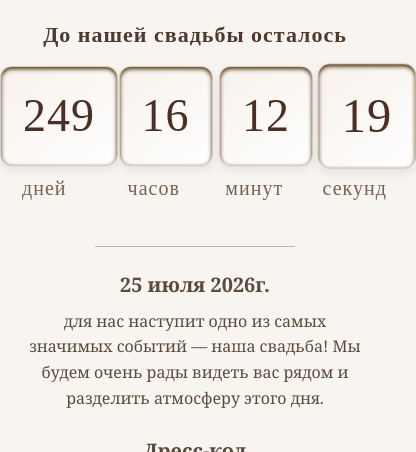
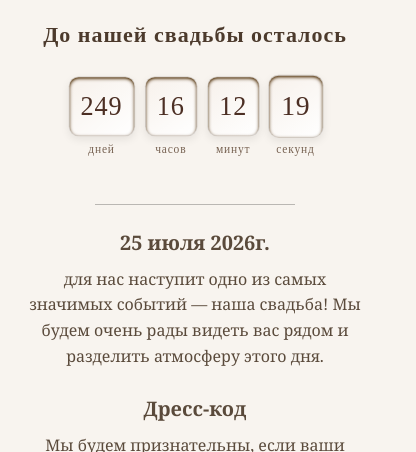
Before and after one commit to kumpot/Wedding, a plain HTML site: page index.html in a window 390 px wide. Shown: the part 648-1100 px from the top of the page, 416 px wide, since content can reach past the window. Drawn offline with Linux system fonts and the light colour scheme.

Commit message:
index.html

```diff
--- a/index.html
+++ b/index.html
@@ -280,27 +280,26 @@
 .palette-grid.show { transition: opacity .6s ease .1s; opacity:1; }
 .btn.show { transition: opacity .5s ease .1s; opacity:1; }
 
-/* МОБИЛЬНАЯ АДАПТАЦИЯ ТАЙМЕРА */
+/* МОБИЛЬНАЯ АДАПТАЦИЯ ТАЙМЕРА — ОСТАЁТСЯ В РЯД, НО АККУРАТНО СЖИМАЕТСЯ */
 @media (max-width: 480px) {
-    .countdown-container {
-        display: grid;
-        grid-template-columns: repeat(2, 1fr); /* теперь 2x2 вместо 4 в ряд */
-        gap: 15px;
-        padding: 0 10px;
-        justify-items: center;
+
+    .timer {
+        gap: 12px;              /* меньше расстояние */
+        transform: scale(0.82); /* аккуратно сжимаем весь таймер */
+        transform-origin: center;
     }
 
-    .countdown-box {
-        width: 100%;
-        max-width: 140px; /* чтобы не вылезали */
-        height: 90px;
-        padding: 0;
-        font-size: 42px;
+    .t-item span {
+        padding: 10px 14px;
+        font-size: 32px;        /* уменьшаем цифры */
     }
 
-    .countdown-label {
-        font-size: 16px;
-        margin-top: -5px;
+    .t-item {
+        min-width: 50px;
+    }
+
+    .t-item p {
+        font-size: 14px;        /* уменьшаем подписи */
     }
 }
 </style>
```
